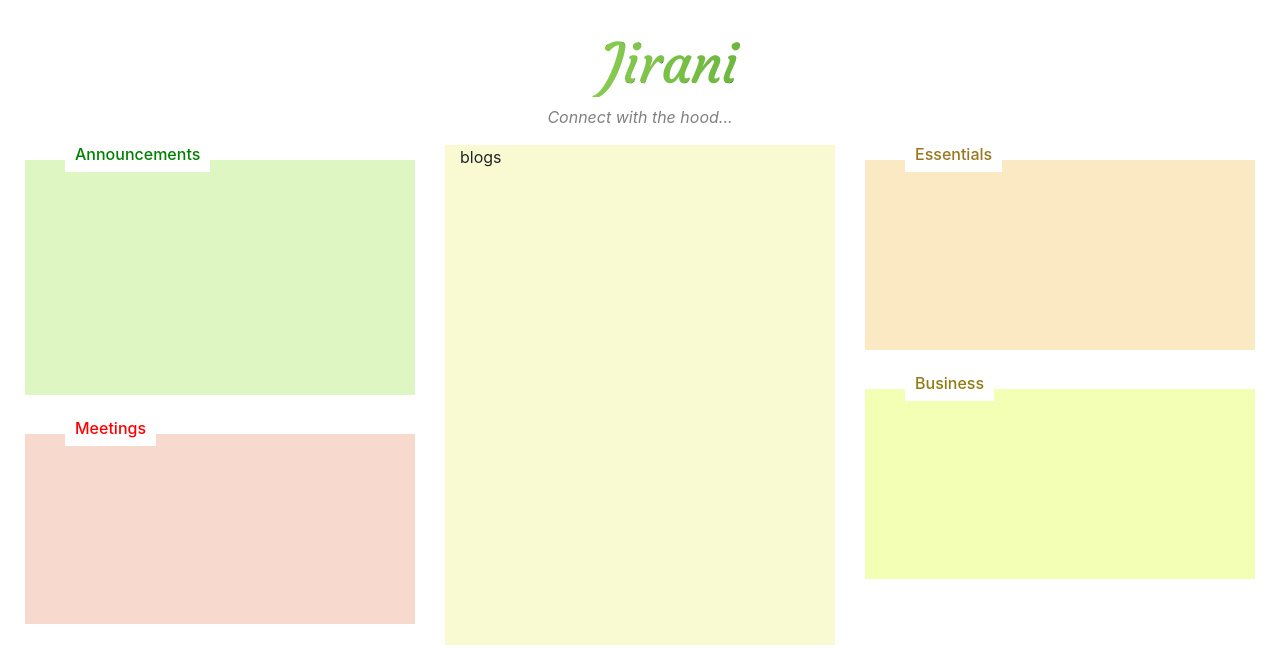
After one commit to GrishonNganga/Jirani, a Django app: page / in a window 1280 px wide. The commit adds this page. Shown: the part 129-800 px from the top of the page. Run offline with Django 3.2, Linux system fonts and the light colour scheme; some libraries are stand-ins or nearby versions.

Commit message:
Index page with respective display sections

```diff
--- /dev/null
+++ b/neighbourhood/templates/base.html
@@ -0,0 +1,33 @@
+<!DOCTYPE html>
+<html>
+    <head>
+        <link rel="stylesheet" href="https://stackpath.bootstrapcdn.com/bootstrap/4.5.2/css/bootstrap.min.css" integrity="sha384-JcKb8q3iqJ61gNV9KGb8thSsNjpSL0n8PARn9HuZOnIxN0hoP+VmmDGMN5t9UJ0Z" crossorigin="anonymous">
+        <link rel="stylesheet" href="https://stackpath.bootstrapcdn.com/font-awesome/4.7.0/css/font-awesome.min.css" integrity="sha384-wvfXpqpZZVQGK6TAh5PVlGOfQNHSoD2xbE+QkPxCAFlNEevoEH3Sl0sibVcOQVnN" crossorigin="anonymous">
+        <link href='https://fonts.googleapis.com/css?family=Courgette' rel='stylesheet'>
+    </head>
+    <body>
+
+        {% block content %}
+
+        {% endblock %}
+        <style>
+            .heading {
+                padding-left: 60px;
+                text-align: center;
+                font-family: 'Courgette';
+                font-size: 55px;
+                background: #56ab2f;  /* fallback for old browsers */
+                background: -webkit-linear-gradient(to right, #a8e063, #56ab2f);  /* Chrome 10-25, Safari 5.1-6 */
+                background: linear-gradient(to right, #a8e063, #56ab2f); /* W3C, IE 10+/ Edge, Firefox 16+, Chrome 26+, Opera 12+, Safari 7+ */
+                background-clip: text;
+                text-decoration-color: transparent;
+                -webkit-background-clip: text;
+                -moz-background-clip: text;
+                -webkit-text-fill-color: transparent;
+                -moz-text-fill-color: transparent;
+                -webkit-text-stroke: 0.001em black;
+            }
+        </style>
+        <script src="https://stackpath.bootstrapcdn.com/bootstrap/4.5.2/js/bootstrap.min.js" integrity="sha384-B4gt1jrGC7Jh4AgTPSdUtOBvfO8shuf57BaghqFfPlYxofvL8/KUEfYiJOMMV+rV" crossorigin="anonymous"></script>
+    </body>
+</html>
--- /dev/null
+++ b/neighbourhood/templates/index.html
@@ -0,0 +1,77 @@
+{% extends 'base.html' %}
+{{block.super}}
+{% block content %}
+    <div class="jumbotron jumbo" >
+    </div>
+    <div class="container-fluid">
+        <div class="row">
+            <div class="col"></div>
+            <div class="col">
+                <h5 class="heading"> Jirani</h5>
+                <p style="color: grey;text-align: center;"><em>Connect with the hood...</em></p>
+            </div>
+            <div class="col"></div>
+        </div>
+        <div class="row" style="padding: 0 10px;">
+            <div class=" col">
+                <!-- Announcements section-->
+                <div class="head"  style="width: fit-content; background-color: white; position:absolute; margin-left: 40px;">
+                    <h6 style="padding:0 10px; color: green;">Announcements</h6>
+                </div>
+                <div class="container" style="background-color: #def6c2; margin-top: 15px;">
+                  <div class="container" style="border-radius: 5px; height: 250px; max-height:235px; overflow-y: scroll;">
+                    <!--Announcements content here -->
+                  </div>
+                </div>
+
+                <br>
+
+                <!-- Meetings section -->
+                <div class="head"  style="width: fit-content; background-color: white; position:absolute; margin-left: 40px;">
+                    <h6 style="padding:0 10px; color: red;">Meetings</h6>
+                </div>
+                <div class="container" style="background-color:  #f8d5c7e3; margin-top: 15px;">
+                  <div class="container" style="border-radius: 5px; height: 200px; max-height:190px; overflow-y: scroll;">
+                    <!--Meetings content here -->
+                  </div>
+                </div>
+            </div>
+            <!-- Blog content-->
+            <div class="col">
+                <div class="container" style="height: 500px; background-color: lightgoldenrodyellow; max-height: 490; overflow-y: scroll;">
+                    blogs
+                </div>
+            </div>
+
+            <div class="col">
+                <!-- Esssentials section -->
+                <div class="head"  style="width: fit-content; position:absolute; margin-left: 40px; background-color: white;">
+                    <h6 style="padding:0 10px; color: rgb(155, 118, 32);">Essentials</h6>
+                </div>
+                <div class="container" style="background-color:  rgb(250, 233, 194); margin-top: 15px;">
+                  <div class="container" style="border-radius: 5px; height: 200px; max-height:190px; overflow-y: scroll;">
+                    <!--Essential  content here -->
+                  </div>
+                </div>
+
+                <br>
+
+                <!-- Business section -->
+                <div class="head"  style="width: fit-content; background-color: white; position:absolute; margin-left: 40px;">
+                    <h6 style="padding:0 10px; color: rgb(143, 124, 19);">Business</h6>
+                </div>
+                <div class="container" style="background-color: #f4ffb6 ; margin-top: 15px;">
+                  <div class="container" style="border-radius: 5px; height: 200px; max-height:190px; overflow-y: scroll;">
+                    <!--Business content here -->
+                  </div>
+                </div>
+
+            </div>
+        </div>
+    </div>
+    <style>
+        .jumbo {
+            background: linear-gradient(to top,  hsla(20, 3%, 22%, 0.465), hsla(20, 2%, 30%, 0.39)) , url(https://images.unsplash.com/photo-1524813686514-a57563d77965?ixlib=rb-1.2.1&ixid=eyJhcHBfaWQiOjEyMDd9&auto=format&fit=crop&w=1189&q=80);
+        }
+    </style>
+{% endblock %}
--- a/neighbourhood/templates/registration_form.html
+++ b/neighbourhood/templates/registration_form.html
@@ -27,9 +27,8 @@
                     {% endif %}
                     <div class="panel panel-default">
                         <div class="panel-body">
-                            <form action="#" method="post">
+                            <form action="/accounts/register/" method="post">
                                 {% csrf_token %}
-
                                 <div class="form-group" style="text-align: center;">
                                     <input type="submit" class="btn btn-md" style="background-color: #56ab2f; color: white; width: 400px;" value="Sign Up">
                                 </div>
```
